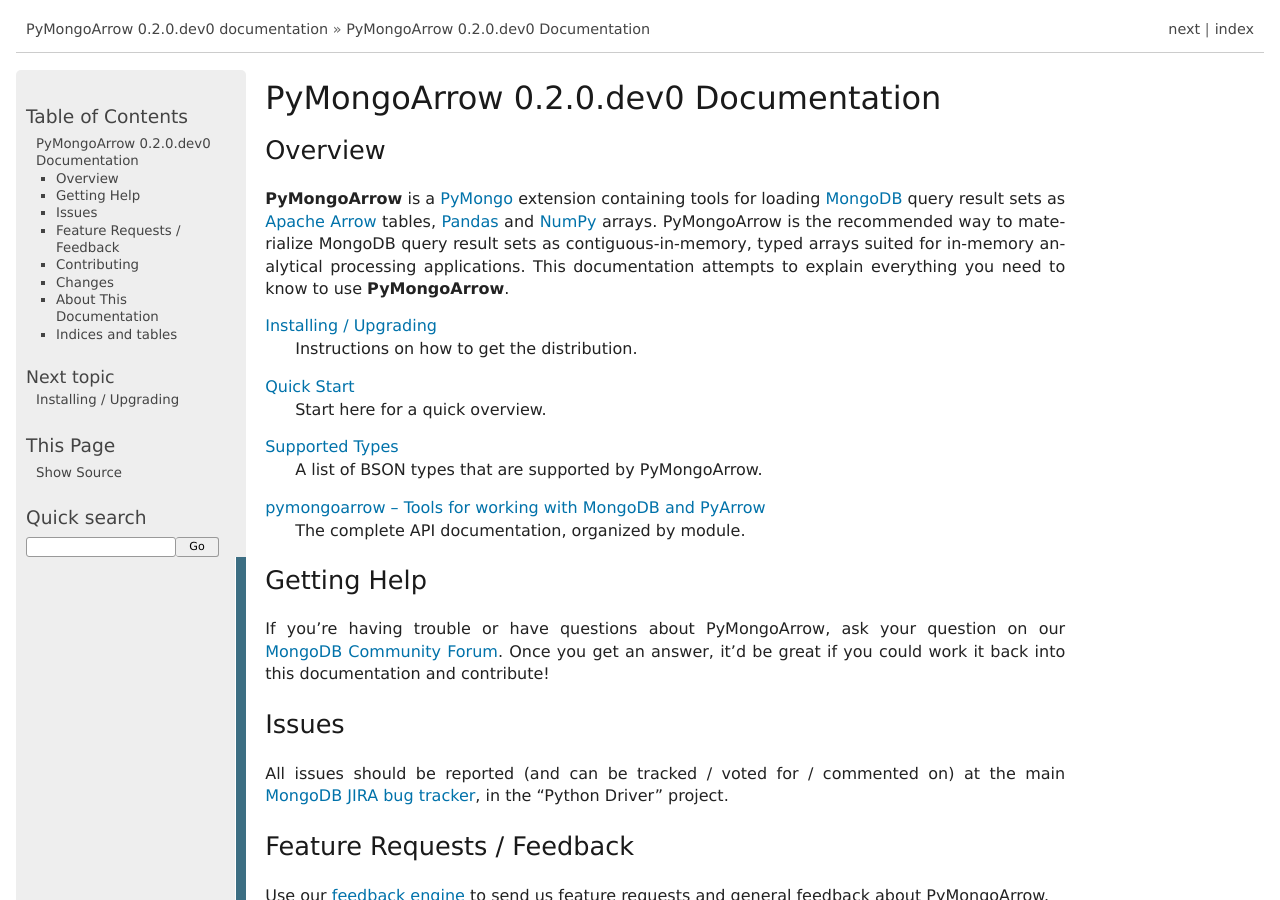
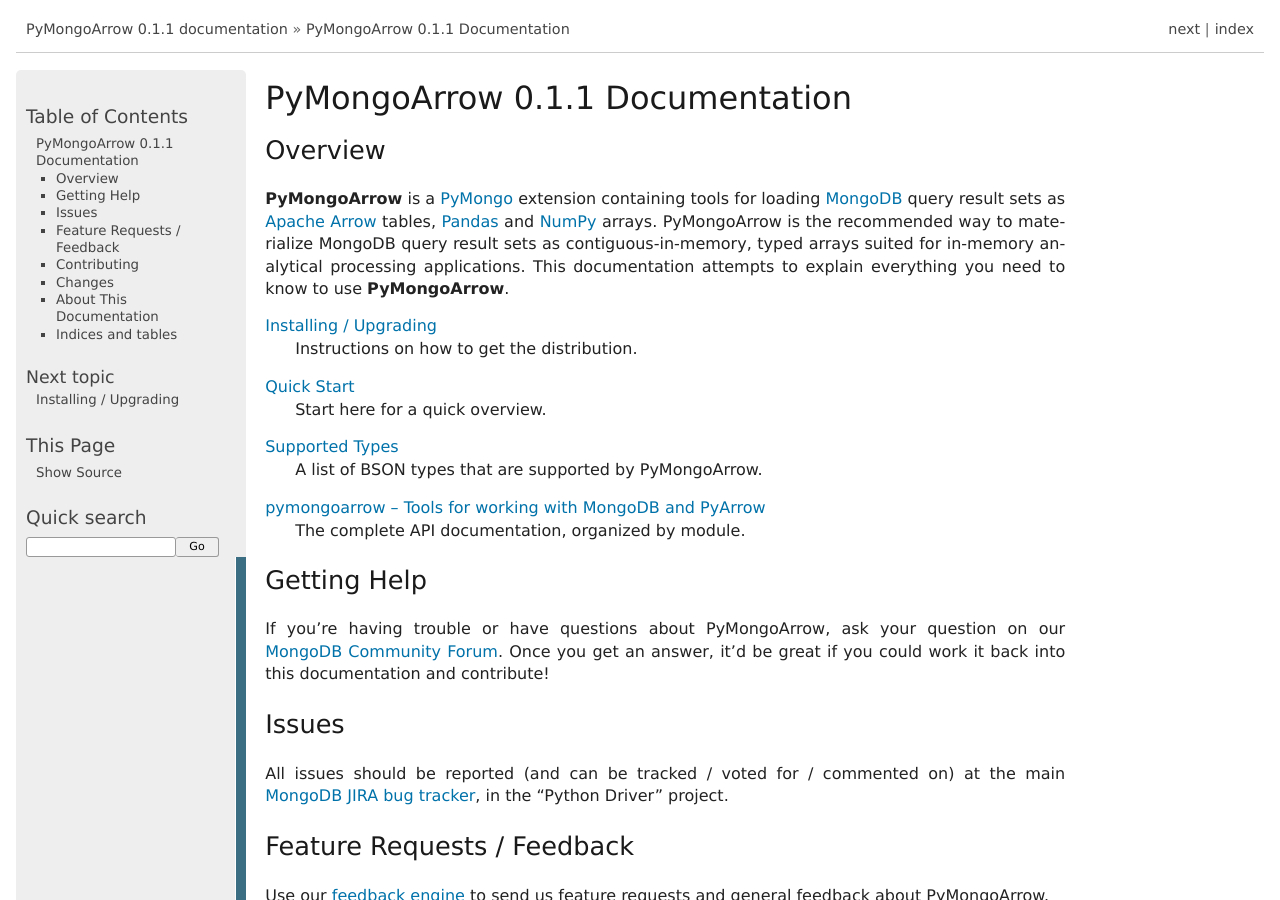
Before and after one commit to mongodb-labs/mongo-arrow, a Sphinx documentation site: the page built from bindings/python/docs/source/index.rst, in a window 1280 px wide and 900 px high. Built offline with Sphinx 7.4.7, drawn with Linux system fonts in a browser that asks for light colours; some of the changed text lies outside the part shown.

Commit message:
BUMP 0.1.1

```diff
--- a/bindings/python/docs/source/conf.py
+++ b/bindings/python/docs/source/conf.py
@@ -23,7 +23,7 @@ author = 'Prashant Mital'
 html_show_sphinx = False
 
 # The full version, including alpha/beta/rc tags
-version = '0.2.0.dev0'
+version = '0.1.1'
 release = version
 
 # The name of the Pygments (syntax highlighting) style to use.
--- a/bindings/python/pymongoarrow/version.py
+++ b/bindings/python/pymongoarrow/version.py
@@ -12,6 +12,6 @@
 # See the License for the specific language governing permissions and
 # limitations under the License.
 
-__version__ = '0.2.0.dev0'
+__version__ = '0.1.1'
 
 _MIN_LIBBSON_VERSION = '1.17.0'
```
